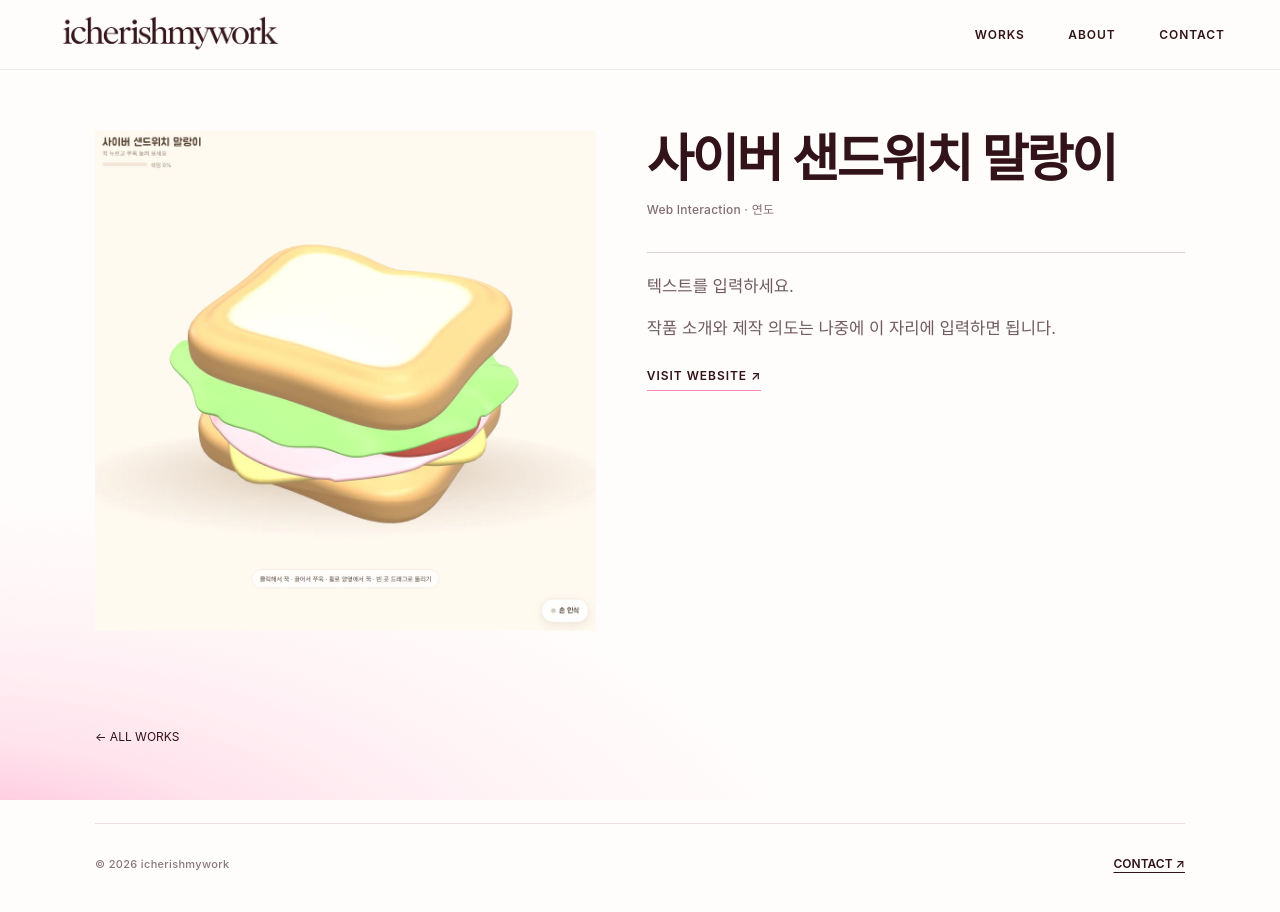
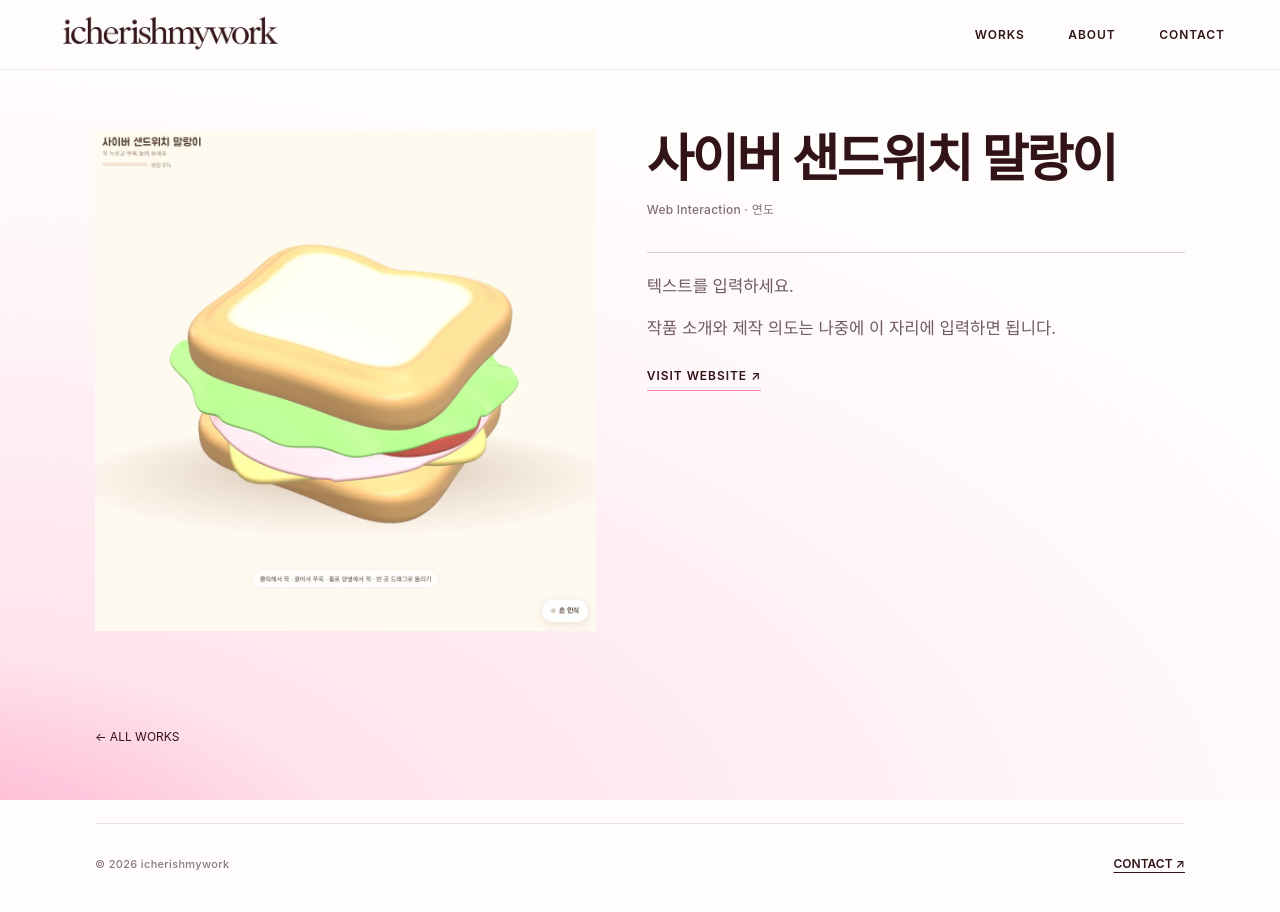
Before and after one commit to cherrymiri/icherishmywork, a React (Vite) app: page /works/cyber-sandwich-squishy in a window 1280 px wide. Shown: the top 912 px of the page. Built offline with nearby package versions, Linux system fonts and the light colour scheme; a web font is replaced by a local one.

Commit message:
Widen fixed pink background gradient (same colors, larger spread)
Co-Authored-By: Claude Opus 5.5 <noreply@anthropic.com>
Claude-Session: https://claude.ai/code/session_01LjVCjRoNRHvuo7CHgCXafM

```diff
--- a/src/styles/global.css
+++ b/src/styles/global.css
@@ -38,11 +38,14 @@ body::before {
   inset: 0;
   pointer-events: none;
   z-index: 0;
-  background: radial-gradient(ellipse 98% 72% at -7% 115%,
-    rgba(255, 133, 182, .75) 0%,
-    rgba(255, 211, 227, .62) 32%,
-    rgba(255, 211, 227, .26) 49%,
-    rgba(255, 211, 227, 0) 73%);
+  /* 왼쪽 아래에서 시작해 화면 중앙까지 넓게 확산, 상단 로고 영역은 흰색 유지 */
+  background: radial-gradient(ellipse 150% 120% at -8% 110%,
+    rgba(255, 133, 182, .72) 0%,
+    rgba(255, 211, 227, .62) 24%,
+    rgba(255, 211, 227, .42) 42%,
+    rgba(255, 211, 227, .20) 60%,
+    rgba(255, 211, 227, .07) 74%,
+    rgba(255, 211, 227, 0) 86%);
 }
 #root { position: relative; z-index: 1; }
 
@@ -300,11 +303,13 @@ a.archive-item:hover { color: #dc467c; }
 @media (max-width: 700px) {
   :root { --space: 18px; --gap: 12px; }
   body::before {
-    background: radial-gradient(ellipse 125% 67% at -18% 110%,
-      rgba(255, 133, 182, .72) 0%,
-      rgba(255, 211, 227, .55) 34%,
-      rgba(255, 211, 227, .19) 53%,
-      rgba(255, 211, 227, 0) 75%);
+    background: radial-gradient(ellipse 200% 100% at -20% 108%,
+      rgba(255, 133, 182, .70) 0%,
+      rgba(255, 211, 227, .58) 24%,
+      rgba(255, 211, 227, .40) 42%,
+      rgba(255, 211, 227, .19) 60%,
+      rgba(255, 211, 227, .06) 74%,
+      rgba(255, 211, 227, 0) 86%);
   }
   .hero-logo-wrap { height: clamp(125px, 31vw, 176px); padding: 26px 12px 18px; }
   .hero-logo-slot { width: 92%; }
```
